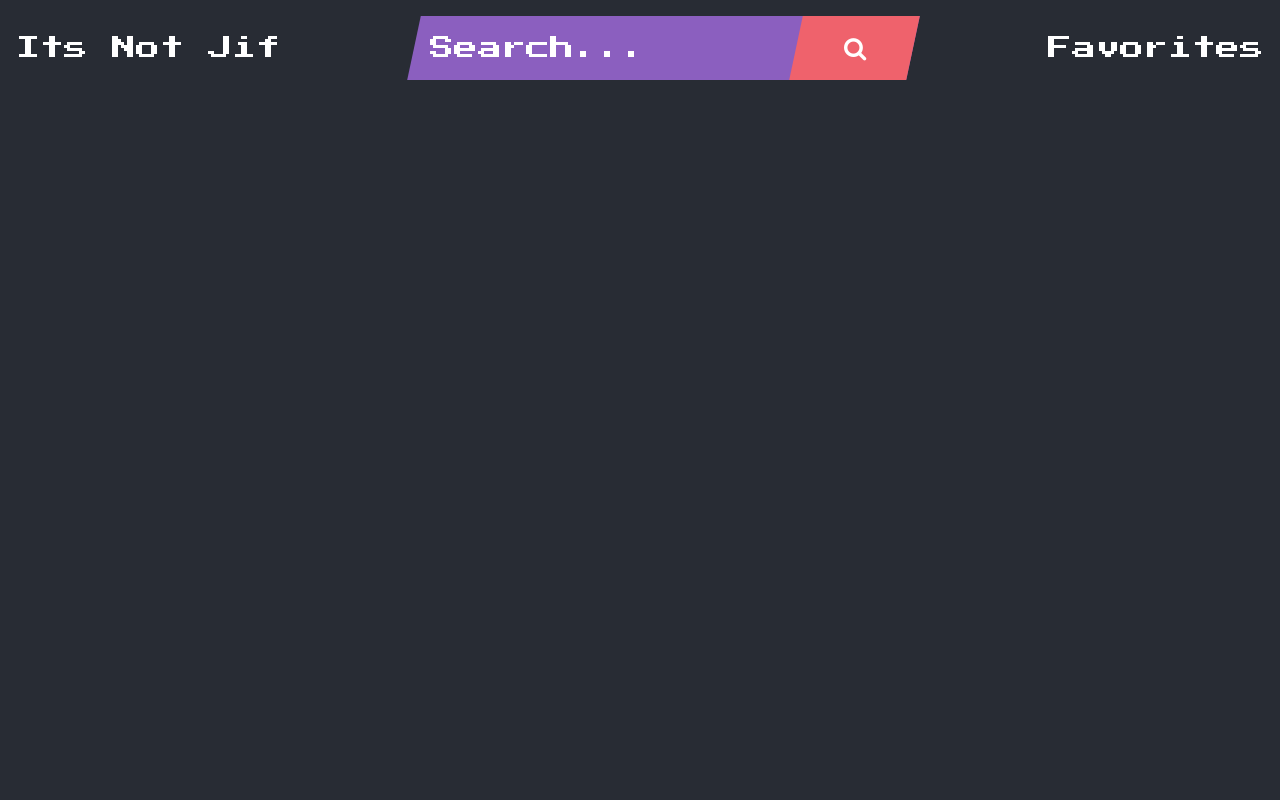
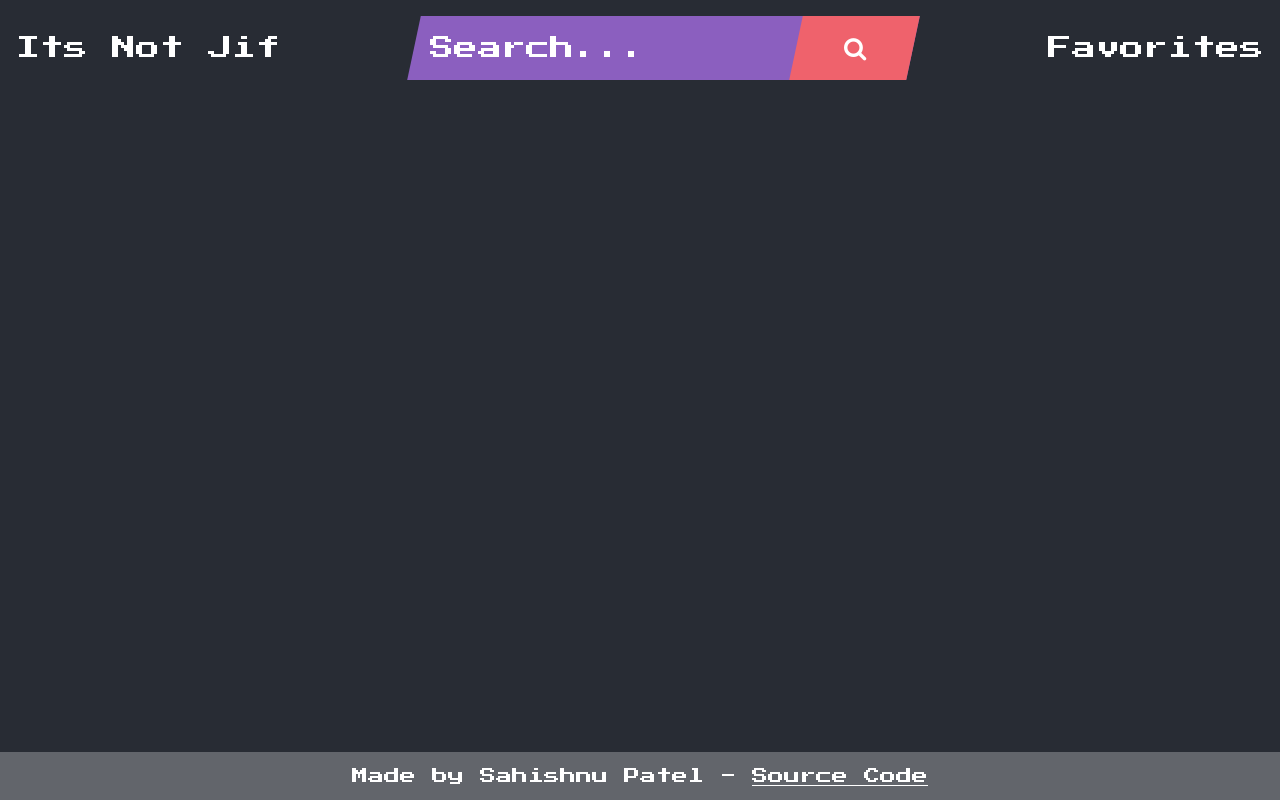
Before and after one commit to sahishnu/its-not-jif, a React (Create React App) app: page / in a window 1280 px wide. Built offline with nearby package versions, Linux system fonts and the light colour scheme.

Commit message:
add personal info

```diff
--- a/src/components/App.js
+++ b/src/components/App.js
@@ -3,7 +3,7 @@
 import Favorites from '../views/Favorites';
 import { Switch, Route } from 'react-router-dom';
 import Header from './Header';
-
+import Footer from './Footer';
 // Main wrapper component for app
 class App extends Component {
   render() {
@@ -18,6 +18,7 @@
           <Route path='/' component={Home} />
         </Switch>
         <Header classname='footer-container' />
+        <Footer />
       </div>
     );
   }
--- /dev/null
+++ b/src/components/Footer.js
@@ -0,0 +1,14 @@
+import React, { Component } from 'react';
+import { Link } from 'react-router-dom';
+class Footer extends Component {
+  render() {
+    return (
+      <footer className='footer-info'>
+        <span>Made by Sahishnu Patel - </span>
+        <a className='link' target='_blank' rel='noopener noreferrer' href='https://github.com/sahishnu/its-not-jif'>Source Code</a>
+      </footer>
+    );
+  }
+}
+
+export default Footer;
--- /dev/null
+++ b/src/styles/Footer.scss
@@ -0,0 +1,18 @@
+.footer-info {
+  background-color: $granite;
+  position: sticky;
+  bottom: 0;
+  top: 100%;
+  width: 100%;
+  display: flex;
+  justify-content: center;
+  align-items: center;
+  padding: 1rem;
+  box-sizing: border-box;
+  font-size: 1rem;
+
+  .link {
+    color: white;
+    padding-left: 1rem;
+  }
+}
--- a/src/styles/index.scss
+++ b/src/styles/index.scss
@@ -1,6 +1,7 @@
 @import './palette.scss';
 @import './App.scss';
 @import './Home.scss';
+@import './Footer.scss';
 @import './Header.scss';
 @import './SearchBox.scss';
 @import './GifTable.scss';
--- a/src/styles/palette.scss
+++ b/src/styles/palette.scss
@@ -2,3 +2,4 @@
 $purple: #8B5FBF;
 $infra-red: #EF626C;
 $orange-yellow: #FFD166;
+$granite: #62656B;
```
